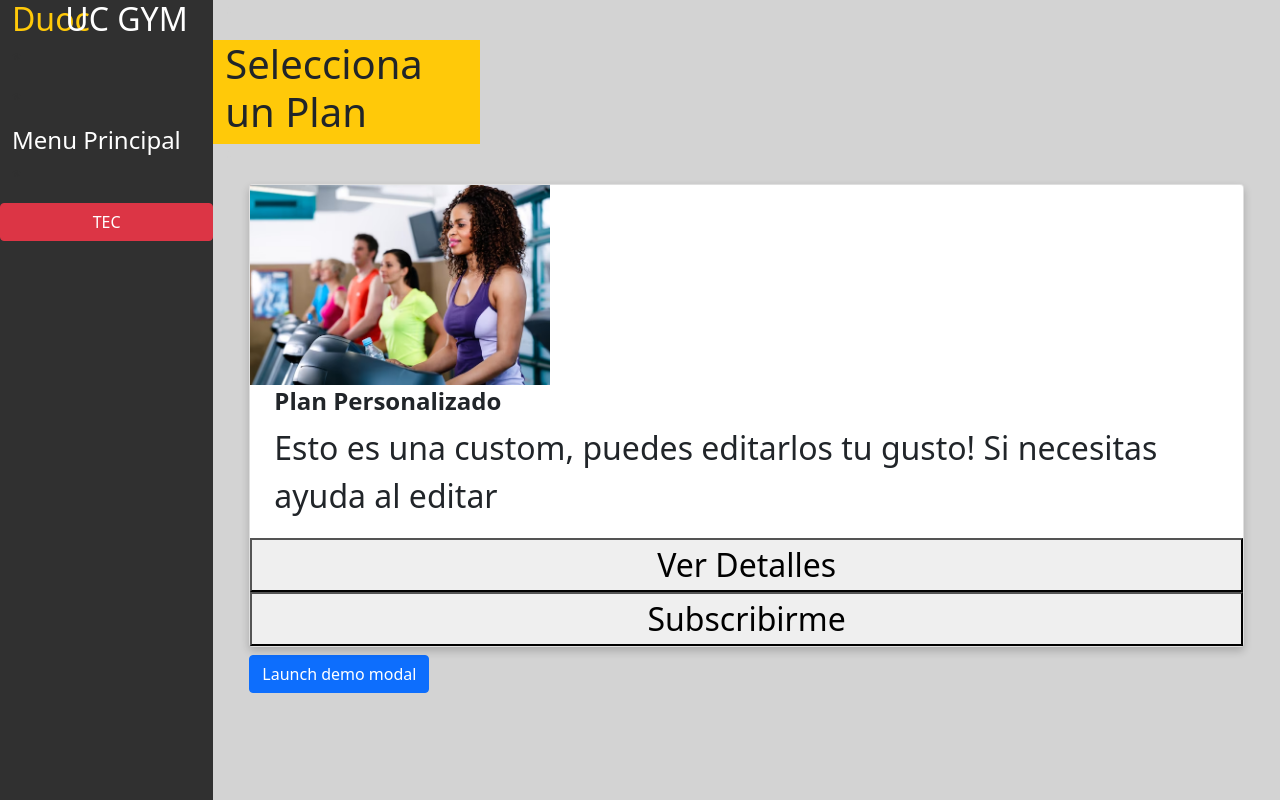
After one commit to GonzaBah/DuocUCGYM, a Django app: page /planes_alumnos in a window 1280 px wide. The commit adds this page. Run offline with Django 3.2, Linux system fonts and the light colour scheme.

Commit message:
UI Planes
Tambien correcion de algunos paths

```diff
--- a/gym/static/duoc_gym/css/estilo.css
+++ b/gym/static/duoc_gym/css/estilo.css
@@ -68,3 +68,19 @@
 .foto_perfil{
     size: 0.4;
 }
+
+.card {
+    /* Add shadows to create the "card" effect */
+    box-shadow: 0 4px 8px 0 rgba(0,0,0,0.2);
+    transition: 0.3s;
+  }
+
+  /* On mouse-over, add a deeper shadow */
+  .card:hover {
+    box-shadow: 0 8px 16px 0 rgba(0,0,0,0.2);
+  }
+
+  /* Add some padding inside the card container */
+  .container {
+    padding: 2px 16px;
+  }
--- /dev/null
+++ b/gym/templates/duoc_gym/planes_alumnos.html
@@ -0,0 +1,102 @@
+{% extends "duoc_gym/include/base.html" %}
+
+{% load static %}
+
+{% block titulo %}
+<title>Registrarse Socios</title>
+{% endblock titulo %}
+
+{% block cuerpo %}
+<div class="container-fluid" style="position: relative;">
+
+    <!-- BARRA LATERAL -->
+
+    <div class="row">
+        <div class="col-md-2 barra_lateralD ">
+            <div class="row">
+                <div class="col-md-3">
+                    <h2 class="titulo1">Duoc</h2>
+                </div>
+                <div class="col-md">
+                    <h2 class="titulo2">UC GYM</h2>
+                </div>
+
+                <p style="color: #303030">*</p>
+                <p style="color: #303030">*</p>
+            </div>
+            <div class="row">
+                <h4><a href="../Index/index.html" class="texto_barra">Menu Principal</a> </h4>
+
+
+                <p style="color: #303030">*</p>
+            </div>
+            <div class="row align-bottom">
+                <a href="" class="btn btn-danger">
+                    TEC
+                </a>
+            </div>
+
+        </div>
+        <div class="col-md-10 contenido">
+            <p style="color: lightgray">*</p>
+
+            <div class="row">
+                <div class="col-md-3  titulo_pagina">
+                    <h1>Selecciona un Plan</h1>
+                </div>
+
+                <p style="color: lightgray">*</p>
+
+            </div>
+
+            <div class="container-md">
+                <form action="" class="formulario" style="font-size:32px">
+                    <div class="form-group">
+
+                        <div class="card">
+                            <img src="../../static/duoc_gym/resources/ejercicio_custom.avif" alt="Avatar"
+                                style="width:300px">
+                            <div class="container">
+                                <h4><b>Plan Personalizado</b></h4>
+                                <p>Esto es una custom, puedes editarlos tu gusto! Si necesitas ayuda al editar</p>
+                            </div>
+                            <button href="{% url 'plan' %}">Ver Detalles</button>
+                            <button>Subscribirme</button>
+                        </div>
+
+
+                        <!-- Button trigger modal -->
+                        <button type="button" class="btn btn-primary" data-bs-toggle="modal"
+                            data-bs-target="#exampleModal">
+                            Launch demo modal
+                        </button>
+
+                        <!-- Modal -->
+                        <div class="modal fade" id="exampleModal" tabindex="-1" aria-labelledby="exampleModalLabel"
+                            aria-hidden="true">
+                            <div class="modal-dialog">
+                                <div class="modal-content">
+                                    <div class="modal-header">
+                                        <h5 class="modal-title" id="exampleModalLabel">Modal title</h5>
+                                        <button type="button" class="btn-close" data-bs-dismiss="modal"
+                                            aria-label="Close"></button>
+                                    </div>
+                                    <div class="modal-body">
+                                        ...
+                                    </div>
+                                    <div class="modal-footer">
+                                        <button type="button" class="btn btn-secondary"
+                                            data-bs-dismiss="modal">Close</button>
+                                        <button type="button" class="btn btn-primary">Save changes</button>
+                                    </div>
+                                </div>
+                            </div>
+                        </div>
+                    </div>
+
+                </form>
+            </div>
+        </div>
+    </div>
+</div>
+{% endblock cuerpo %}
--- a/gym/urls.py
+++ b/gym/urls.py
@@ -14,10 +14,11 @@ Including another URLconf
 """
 from django.urls import path, include
 
-from .views import index, lista_alumnos, socio_reg
+from .views import index, lista_alumnos, socio_reg, planes_alumnos
 
 urlpatterns = [
     path('', index, name='index'),
     path('lista_alumnos', lista_alumnos, name='lista'),
+    path('planes_alumnos', planes_alumnos, name='plan'),
     path('socios_reg', socio_reg, name='socios_registrarse')
 ]
--- a/gym/views.py
+++ b/gym/views.py
@@ -10,3 +10,9 @@ def lista_alumnos(request):
 
 def socio_reg(request):
     return render(request, 'duoc_gym/socios_registrarse.html')
+
+def planes_alumnos(request):
+    return render(request, 'duoc_gym/planes_alumnos.html')
+
+def desc_plan(request):
+    return render(request, 'duoc_gym/planes_alumnos.html')
```
Also changed, not shown: gym/templates/duoc_gym/index.html (+7 -4 lines), gym/static/duoc_gym/resources/ejercicio_custom.avif (added), 1 other file.
